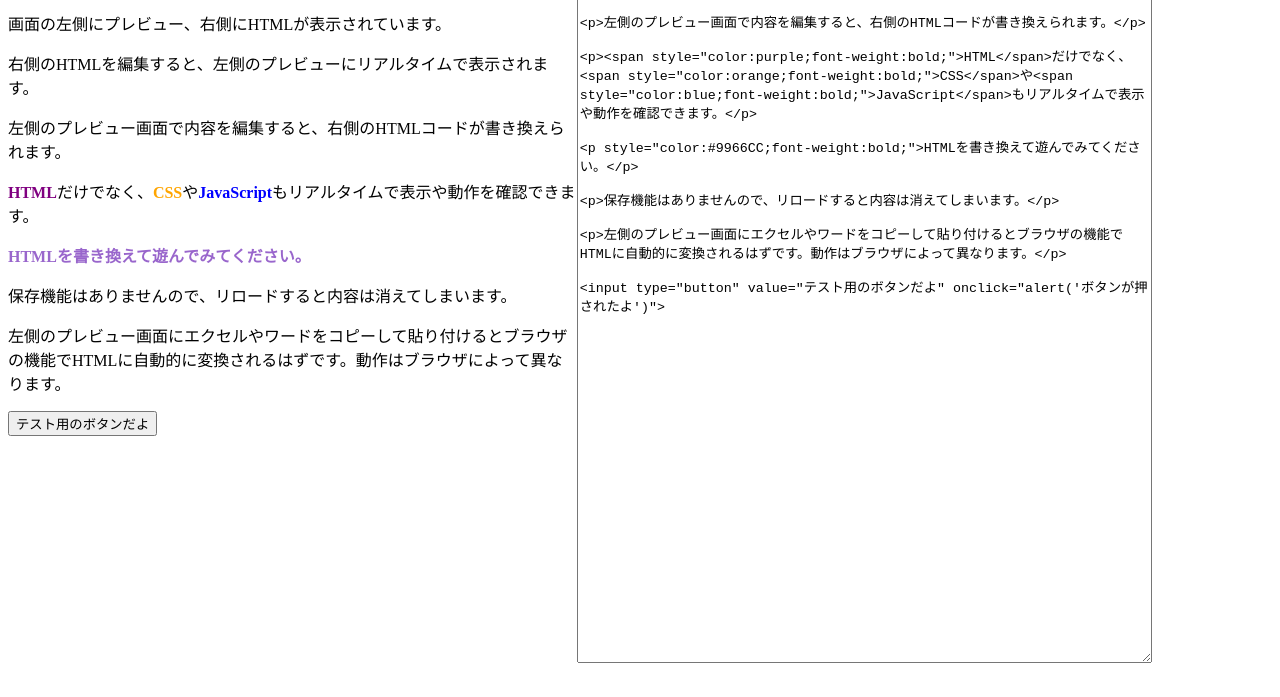
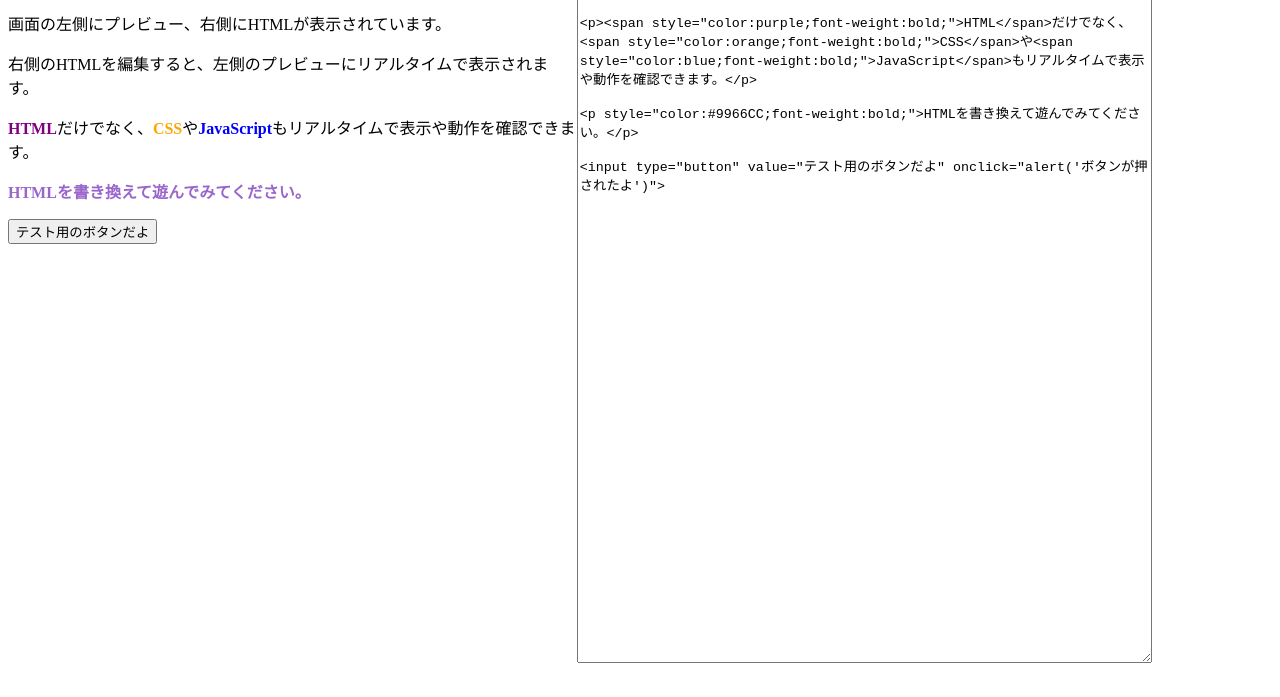
Before and after one commit to chibisu-ke/htmleditor, a plain HTML site: page index.html in a window 1280 px wide. Shown: the part 101-798 px from the top of the page. Drawn offline with Linux system fonts and the light colour scheme.

Commit message:
Update index.html

```diff
--- a/index.html
+++ b/index.html
@@ -50,15 +50,9 @@
 
 <p>右側のHTMLを編集すると、左側のプレビューにリアルタイムで表示されます。</p>
 
-<p>左側のプレビュー画面で内容を編集すると、右側のHTMLコードが書き換えられます。</p>
-
 <p><span style="color:purple;font-weight:bold;">HTML</span>だけでなく、<span style="color:orange;font-weight:bold;">CSS</span>や<span style="color:blue;font-weight:bold;">JavaScript</span>もリアルタイムで表示や動作を確認できます。</p>
 
 <p style="color:#9966CC;font-weight:bold;">HTMLを書き換えて遊んでみてください。</p>
-
-<p>保存機能はありませんので、リロードすると内容は消えてしまいます。</p>
-
-<p>左側のプレビュー画面にエクセルやワードをコピーして貼り付けるとブラウザの機能でHTMLに自動的に変換されるはずです。動作はブラウザによって異なります。</p>
 
 <input type="button" value="テスト用のボタンだよ" onclick="alert('ボタンが押されたよ')">
 
```
